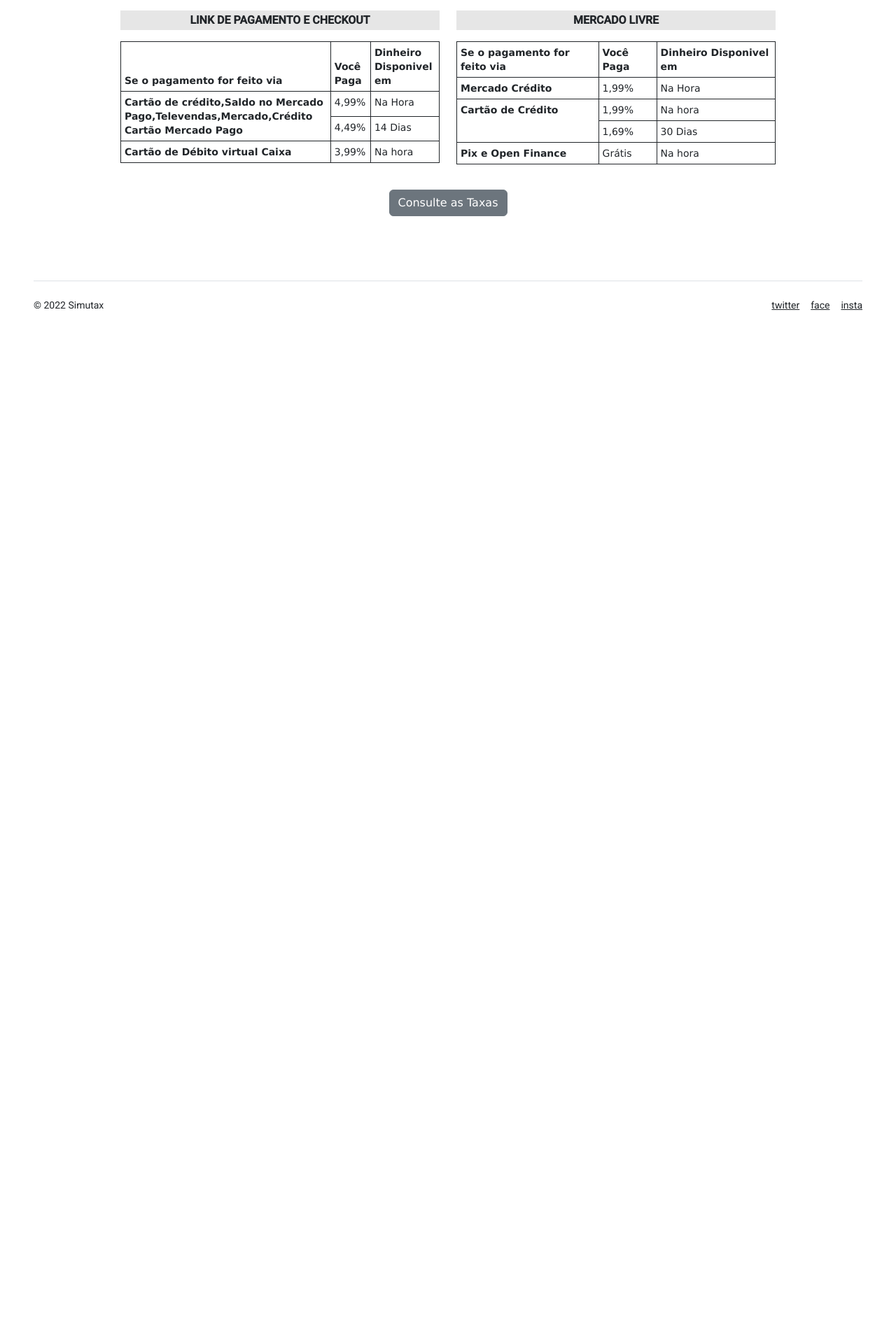
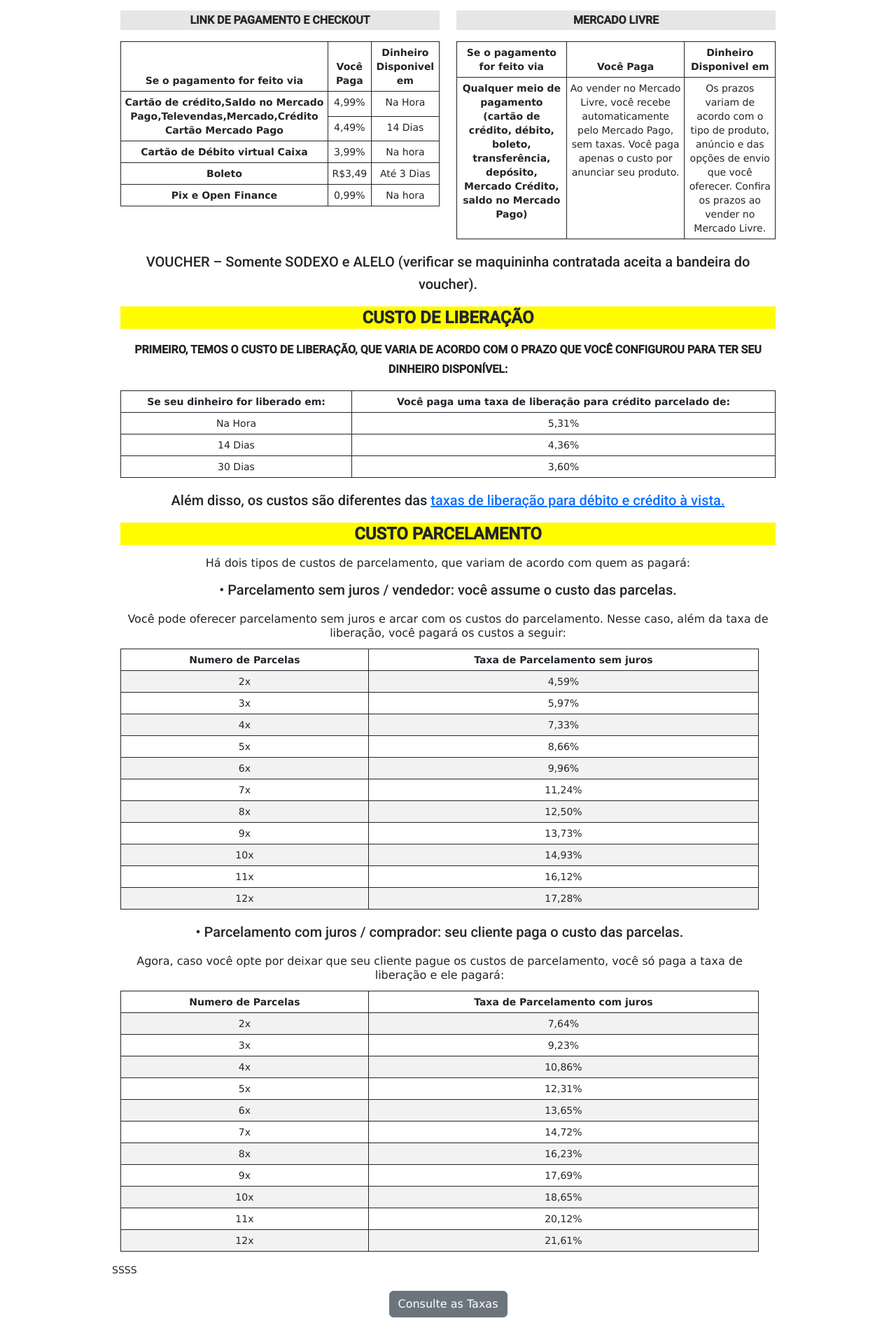
Before and after one commit to JaoGomess/SimuladorTaxa, an Angular app: page /mp in a window 1280 px wide. Shown: the part 829-2740 px from the top of the page at 70% size. Before the commit the page ends 1387 px from the top, so only its background shows below. Built offline with nearby package versions, Linux system fonts and the light colour scheme.

Commit message:
Estrtuta Mercado Pago p.2

```diff
--- a/src/app/mercado-pago/mercado-pago.component.css
+++ b/src/app/mercado-pago/mercado-pago.component.css
@@ -70,6 +70,10 @@ main{
     .flex-md-equal > * {
       flex: 1;
     }
+    img{
+      height: 400px;
+      width: max-content;
+    }
   }
   .paragrafo{
     font-size: medium;
@@ -84,6 +88,7 @@ main{
     background-color: #04345C;
     color: #E6E6E6;
     font-family: Verdana, Geneva, Tahoma, sans-serif;
+    font-weight: bold;
   }
   table{
     border: solid 1px;
@@ -108,3 +113,16 @@ main{
   .logo{
     align-content: center;
   }
+  h2{
+    text-align: center;
+  }
+  table,td,th{
+    padding: 5px;
+    border: solid 1px;
+    text-align: center;
+  }
+  .text{
+    font-size: medium;
+    font-family: Verdana, Geneva, Tahoma, sans-serif;
+    text-align: center;
+  }
--- a/src/app/mercado-pago/mercado-pago.component.html
+++ b/src/app/mercado-pago/mercado-pago.component.html
@@ -1,15 +1,11 @@
     <!-- Class="position-relative overflow-hidden p-3 p-md-5 m-md-3 text-center" -->
-<section class="text-center"
-  style="background-color: #E6E6E6;"
->
+<section class="text-center" style="background-color: #e6e6e6">
   <div class="container">
     <div class="row">
-      <div class="col-md-12 logo" >
+      <div class="col-md-12 logo">
         <img
           src="../../assets/imgs/2.png"
           alt="logo mercado pago"
-          height="400px"
-          width="mx-auto"
         />
       </div>
     </div>
@@ -17,13 +13,14 @@
 </section>
 <main>
   <div class="col-md-12">
-    <h1 class="titulo"><b>Principais taxas para novos clientes:</b></h1>
+    <h1 class="titulo">Principais taxas para novos clientes:</h1>
     <p class="paragrafo">
       No site da provedora eles oferecem uma grande variedade de maquininhas de
       acordo com a necessidade do comprador e cobram um valor que vai de
-      <b>R$118,90</b> no momento da pesquisa está com promoção está saindo por apenas
-      <b>R$ 29,90</b> e vai até <b>R$840,00</b> em promoção está <b>R$358,80</b>(os aparelhos mudam e
-      dependendo da escolha existem alguns benefícios)
+      <b>R$118,90</b> no momento da pesquisa está com promoção está saindo por
+      apenas <b>R$ 29,90</b> e vai até <b>R$840,00</b> em promoção está
+      <b>R$358,80</b>(os aparelhos mudam e dependendo da escolha existem alguns
+      benefícios)
     </p>
   </div>
   <div class="container">
@@ -32,7 +29,8 @@
         <h1 class="taxaT">TAXAS DE RECEBIMENTO</h1>
       </div>
       <!-- •	Taxa de recebimento com a maquininha Point -->
-      <div class="col-md-6"><!-- Primeira Tabela -->
+      <div class="col-md-6">
+        <!-- Primeira Tabela -->
         <h3>Maquininha Point</h3>
         <table class="table">
           <thead>
@@ -65,7 +63,8 @@
         </table>
       </div>
       <!-- Taxa de recebimento com código QR -->
-      <div class="col-md-6"><!-- Segunda Tabela -->
+      <div class="col-md-6">
+        <!-- Segunda Tabela -->
         <h3>Código QR</h3>
         <table class="table">
           <thead>
@@ -101,7 +100,8 @@
     </div>
     <div class="row">
       <!-- Taxa de recebimento com Link de pagamento e Checkout -->
-      <div class="col-md-6"><!-- Terceira Tabela -->
+      <div class="col-md-6">
+        <!-- Terceira Tabela -->
         <h3>Link de pagamento e Checkout</h3>
         <table class="table">
           <thead>
@@ -113,7 +113,10 @@
           </thead>
           <tbody>
             <tr>
-              <th rowspan="2">Cartão de crédito,Saldo no Mercado Pago,Televendas,Mercado,Crédito Cartão Mercado Pago</th>
+              <th rowspan="2">
+                Cartão de crédito,Saldo no Mercado
+                Pago,Televendas,Mercado,Crédito Cartão Mercado Pago
+              </th>
               <td>4,99%</td>
               <td>Na Hora</td>
             </tr>
@@ -126,11 +129,22 @@
               <td>3,99%</td>
               <td>Na hora</td>
             </tr>
+            <tr>
+              <th scope="row">Boleto</th>
+              <td>R$3,49</td>
+              <td>Até 3 Dias</td>
+            </tr>
+            <tr>
+              <th scope="row">Pix e Open Finance</th>
+              <td>0,99%</td>
+              <td>Na hora</td>
+            </tr>
           </tbody>
         </table>
       </div>
       <!--Taxa de recebimento no Mercado Livre -->
-      <div class="col-md-6"><!-- Quarta Tabela -->
+      <div class="col-md-6">
+        <!-- Quarta Tabela -->
         <h3>Mercado Livre</h3>
         <table class="table">
           <thead>
@@ -142,28 +156,194 @@
           </thead>
           <tbody>
             <tr>
-              <th scope="row">Mercado Crédito</th>
-              <td>1,99%</td>
-              <td>Na Hora</td>
-            </tr>
-            <tr>
-              <th rowspan="2">Cartão de Crédito</th>
-              <td>1,99%</td>
-              <td>Na hora</td>
-              </tr>
-              <tr>
-                <td>1,69%</td>
-                <td>30 Dias</td>
-                </tr>
-                <tr>
-                  <th scope="row">Pix e Open Finance</th>
-                  <td>Grátis</td>
-                  <td>Na hora</td>
+              <th rowspan="4">
+                Qualquer meio de pagamento (cartão de crédito, débito, boleto,
+                transferência, depósito, Mercado Crédito, saldo no Mercado Pago)
+              </th>
+              <td>
+                Ao vender no Mercado Livre, você recebe automaticamente pelo
+                Mercado Pago, sem taxas. Você paga apenas o custo por anunciar
+                seu produto.
+              </td>
+              <td>
+                Os prazos variam de acordo com o tipo de produto, anúncio e das
+                opções de envio que você oferecer. Confira os prazos ao vender
+                no Mercado Livre.
+              </td>
             </tr>
           </tbody>
         </table>
       </div>
+      <div class="col-md-12">
+        <h2>
+          VOUCHER – Somente SODEXO e ALELO (verificar se maquininha contratada
+          aceita a bandeira do voucher).
+        </h2>
+      </div>
+      <div class="container">
+        <div class="row">
+          <div class="col-md-12">
+            <h1 class="taxaT">Custo de liberação</h1>
+            <h3 style="background-color: white">
+              Primeiro, temos o custo de liberação, que varia de acordo com o
+              prazo que você configurou para ter seu dinheiro disponível:
+            </h3>
+          </div>
+          <div class="col-md-12">
+            <table class="table">
+              <thead>
+                <tr>
+                  <th scope="col">Se seu dinheiro for liberado em:</th>
+                  <th scope="col">Você paga uma taxa de liberação para crédito parcelado de:</th>
+                </tr>
+              </thead>
+              <tbody>
+                <tr>
+                  <td>Na Hora</td>
+                  <td>5,31%</td>
+                </tr>
+                <tr>
+                  <td>14 Dias</td>
+                  <td>4,36%</td>
+                </tr>
+                <tr>
+                  <td>30 Dias</td>
+                  <td>3,60%</td>
+                </tr>
+              </tbody>
+            </table>
+            <div class="col-md-12">
+              <h2>Além disso, os custos são diferentes das <a href="https://www.mercadopago.com.br/ajuda/quanto-custa-receber-pagamentos-com-o-point_2609" target="_blank">taxas de liberação para débito e crédito à vista.</a></h2>
             </div>
           </div>
-  <div class="col-md-12" style="align-content: center; padding: 20px; text-align: center;"><a href="#" class="btn btn-secondary">Consulte as Taxas</a></div>
+          <div class="col-md-12">
+            <h1 class="taxaT">Custo Parcelamento</h1>
+            <p class="text">Há dois tipos de custos de parcelamento, que variam de acordo com quem as pagará:</p>
+            <h2>•	Parcelamento sem juros / vendedor: você assume o custo das parcelas.</h2>
+            <p class="text">Você pode oferecer parcelamento sem juros e arcar com os custos do parcelamento. Nesse caso, além da taxa de liberação, você pagará os custos a seguir:</p>
+          </div>
+          <div class="row">
+            <div class="col-md-12">
+              <table class="table table-striped">
+                <thead>
+                  <tr>
+                    <th scope="col">Numero de Parcelas</th>
+                    <th scope="col">Taxa de Parcelamento sem juros</th>
+                  </tr>
+                </thead>
+                <tbody>
+                  <tr>
+                    <td>2x</td>
+                    <td>4,59%</td>
+                  </tr>
+                  <tr>
+                    <td>3x</td>
+                    <td>5,97%</td>
+                  </tr>
+                  <tr>
+                    <td>4x</td>
+                    <td>7,33%</td>
+                  </tr>
+                  <tr>
+                    <td>5x</td>
+                    <td>8,66%</td>
+                  </tr>
+                  <tr>
+                    <td>6x</td>
+                    <td>9,96%</td>
+                  </tr>
+                  <tr>
+                    <td>7x</td>
+                    <td>11,24%</td>
+                  </tr>
+                  <tr>
+                    <td>8x</td>
+                    <td>12,50%</td>
+                  </tr>
+                  <tr>
+                    <td>9x</td>
+                    <td>13,73%</td>
+                  </tr>
+                  <tr>
+                    <td>10x</td>
+                    <td>14,93%</td>
+                  </tr>
+                  <tr>
+                    <td>11x</td>
+                    <td>16,12%</td>
+                  </tr>
+                  <tr>
+                    <td>12x</td>
+                    <td>17,28%</td>
+                  </tr>
+                </tbody>
+              </table>
+              <h2>•	Parcelamento com juros / comprador: seu cliente paga o custo das parcelas.</h2>
+              <p class="text">Agora, caso você opte por deixar que seu cliente pague os custos de parcelamento, você só paga a taxa de liberação e ele pagará:</p>
+              <table class="table table-striped">
+                <thead>
+                  <tr>
+                    <th scope="col">Numero de Parcelas</th>
+                    <th scope="col">Taxa de Parcelamento com juros</th>
+                  </tr>
+                </thead>
+                <tbody>
+                  <tr>
+                    <td>2x</td>
+                    <td>7,64%</td>
+                  </tr>
+                  <tr>
+                    <td>3x</td>
+                    <td>9,23%</td>
+                  </tr>
+                  <tr>
+                    <td>4x</td>
+                    <td>10,86%</td>
+                  </tr>
+                  <tr>
+                    <td>5x</td>
+                    <td>12,31%</td>
+                  </tr>
+                  <tr>
+                    <td>6x</td>
+                    <td>13,65%</td>
+                  </tr>
+                  <tr>
+                    <td>7x</td>
+                    <td>14,72%</td>
+                  </tr>
+                  <tr>
+                    <td>8x</td>
+                    <td>16,23%</td>
+                  </tr>
+                  <tr>
+                    <td>9x</td>
+                    <td>17,69%</td>
+                  </tr>
+                  <tr>
+                    <td>10x</td>
+                    <td>18,65%</td>
+                  </tr>
+                  <tr>
+                    <td>11x</td>
+                    <td>20,12%</td>
+                  </tr>
+                  <tr>
+                    <td>12x</td>
+                    <td>21,61%</td>
+                  </tr>
+                </tbody>
+              </table>
+            </div>SSSS
+          </div>
+        </div>
+      </div>
+    </div>
+  </div>
+  <div
+    class="col-md-12"
+    style="align-content: center; padding: 20px; text-align: center"
+  >
+    <a href="#" class="btn btn-secondary">Consulte as Taxas</a>
+  </div>
 </main>
```
Lines whose indentation alone changed are shown as unchanged.
